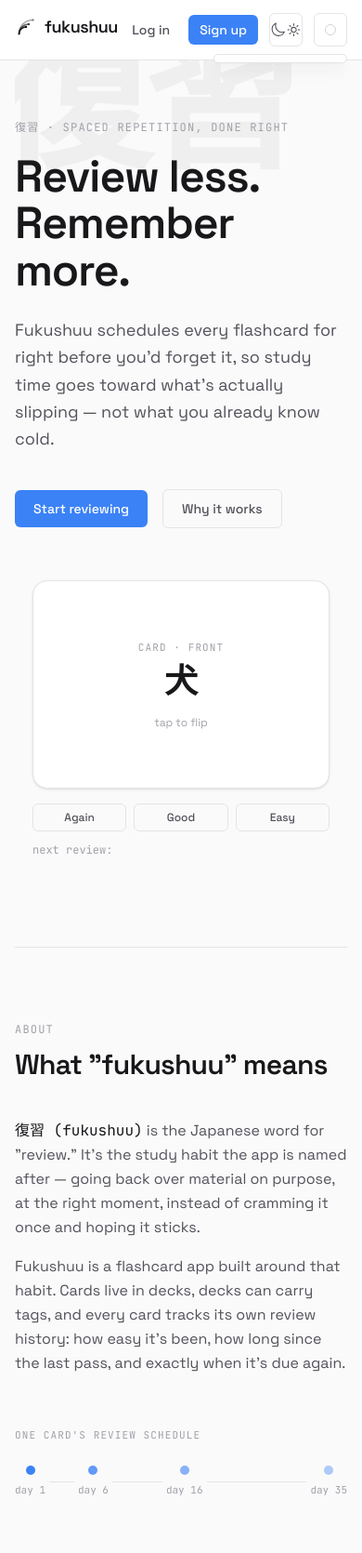
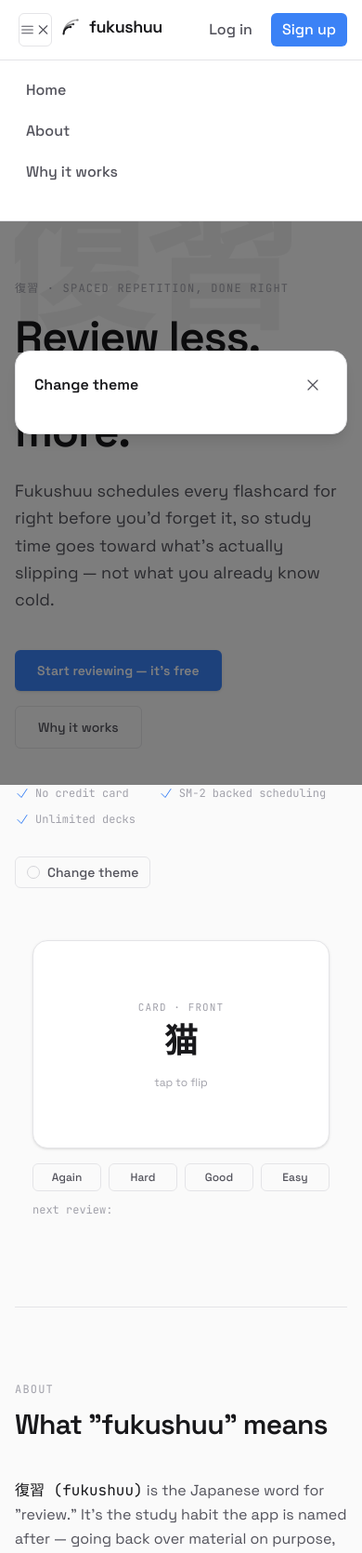
Before and after one commit to JosephCanzana/Fukushuu, a Django app: page / in a window 390 px wide. Shown: the top 1670 px of the page at 93% size. Run offline with Django 5.2, Linux system fonts and the light colour scheme; style sheets or scripts are compiled from the project's sources; some libraries are stand-ins or nearby versions.

Commit message:
Update: landing page, more responsive navbar Add: theme changing to local storage, templates/includes/theme-switcher.html

```diff
--- a/pages/templates/pages/landing.html
+++ b/pages/templates/pages/landing.html
@@ -1,4 +1,5 @@
 {% extends "base_public.html" %}
+{% load static %}
 
 {% block title %}Fukushuu — review that sticks{% endblock %}
 
@@ -26,19 +27,45 @@
             </p>
             <div class="mt-10 flex flex-wrap items-center gap-4">
                 <a href="{% url 'accounts:landing' %}"
-                   class="px-5 py-2.5 text-sm font-medium rounded-md bg-accent text-white hover:bg-accent-hover">
-                    Start reviewing
+                   class="px-6 py-3 text-sm font-semibold rounded-md bg-accent text-white hover:bg-accent-hover shadow-sm">
+                    Start reviewing — it's free
                 </a>
                 <a href="#why"
-                   class="px-5 py-2.5 text-sm font-medium rounded-md text-txt-secondary border border-border hover:bg-surface-alt">
+                   class="px-6 py-3 text-sm font-medium rounded-md text-txt-secondary border border-border hover:bg-surface-alt">
                     Why it works
                 </a>
             </div>
+
+            <!-- Quick trust strip — reinforces the CTA with concrete, scannable
+               reasons to click rather than another paragraph of copy. -->
+            <dl class="mt-10 flex flex-wrap gap-x-8 gap-y-3 font-mono text-xs text-txt-muted">
+                <div class="flex items-center gap-1.5">
+                    <svg class="size-4 text-accent" aria-hidden="true">
+                        <use href="{% static 'icons/sprite.svg' %}#check"></use>
+                    </svg>
+                    <span>No credit card</span>
+                </div>
+                <div class="flex items-center gap-1.5">
+                    <svg class="size-4 text-accent" aria-hidden="true">
+                        <use href="{% static 'icons/sprite.svg' %}#check"></use>
+                    </svg>
+                    <span>SM-2 backed scheduling</span>
+                </div>
+                <div class="flex items-center gap-1.5">
+                    <svg class="size-4 text-accent" aria-hidden="true">
+                        <use href="{% static 'icons/sprite.svg' %}#check"></use>
+                    </svg>
+                    <span>Unlimited decks</span>
+                </div>
+            </dl>
+
+            <!-- Change theme — extracted to includes/theme-switcher.html -->
+            <div class="mt-8">
+                {% include "includes/theme-switcher.html" %}
+            </div>
         </div>
 
-        <!-- A real, tappable flashcard — the actual product, not a mockup of it.
-           Grading it plays out the exact idea the "why it helps" section
-           explains below: better grades push the next review further out. -->
+        <!-- A real, tappable flashcard  -->
         <div x-data="{ flipped: false, next: null }"
              class="[perspective:1000px] w-full max-w-xs mx-auto md:mx-0 md:ml-auto">
             <div class="relative h-56 transition-transform duration-500 [transform-style:preserve-3d] cursor-pointer"
@@ -46,26 +73,30 @@
                  @click="flipped = !flipped">
                 <div class="absolute inset-0 [backface-visibility:hidden] rounded-2xl border border-border bg-surface shadow-sm flex flex-col items-center justify-center gap-2 p-6">
                     <p class="font-mono text-[11px] uppercase tracking-widest text-txt-muted">card &middot; front</p>
-                    <p class="font-main text-4xl font-semibold text-txt-primary">&#29356;</p>
+                    <p class="font-main text-4xl font-semibold text-txt-primary">&#29483;</p>
                     <p class="text-xs text-txt-muted mt-2">tap to flip</p>
                 </div>
                 <div class="absolute inset-0 [backface-visibility:hidden] [transform:rotateY(180deg)] rounded-2xl border border-border bg-surface-alt flex flex-col items-center justify-center gap-1 p-6">
                     <p class="font-mono text-[11px] uppercase tracking-widest text-txt-muted">card &middot; back</p>
-                    <p class="font-main text-2xl font-semibold text-txt-primary">dog</p>
-                    <p class="text-xs text-txt-secondary">inu</p>
+                    <p class="font-main text-2xl font-semibold text-txt-primary">cat</p>
+                    <p class="text-xs text-txt-secondary">neko</p>
                 </div>
             </div>
 
-            <div class="mt-4 grid grid-cols-3 gap-2" x-show="flipped" x-cloak>
-                <button type="button" @click="next = 'tomorrow'; flipped = false"
+            <div class="mt-4 grid grid-cols-4 gap-2" x-show="flipped" x-cloak>
+                <button type="button" @click="next = '1 minute'; flipped = false"
                         class="px-2 py-1.5 rounded-md border border-border text-xs font-medium text-txt-secondary hover:bg-surface-alt">
                     Again
                 </button>
-                <button type="button" @click="next = 'in 6 days'; flipped = false"
+                <button type="button" @click="next = '5 min'; flipped = false"
+                        class="px-2 py-1.5 rounded-md border border-border text-xs font-medium text-txt-secondary hover:bg-surface-alt">
+                    Hard
+                </button>
+                <button type="button" @click="next = '10 min'; flipped = false"
                         class="px-2 py-1.5 rounded-md border border-border text-xs font-medium text-txt-secondary hover:bg-surface-alt">
                     Good
                 </button>
-                <button type="button" @click="next = 'in 13 days'; flipped = false"
+                <button type="button" @click="next = '1 day'; flipped = false"
                         class="px-2 py-1.5 rounded-md border border-border text-xs font-medium text-txt-secondary hover:bg-surface-alt">
                     Easy
                 </button>
@@ -178,24 +209,63 @@
     </div>
 </section>
 
-<!-- Under the hood -->
-<section class="py-20 border-t border-border">
-    <p class="font-mono text-xs tracking-widest uppercase text-txt-muted mb-3">under the hood</p>
-    <h2 class="font-main font-semibold text-3xl text-txt-primary tracking-tight mb-8">
-        Built with
-    </h2>
-    <div class="flex flex-wrap gap-3 font-mono text-sm">
-        <span class="px-3 py-1.5 rounded-md border border-border bg-surface-alt text-txt-secondary">Django</span>
-        <span class="px-3 py-1.5 rounded-md border border-border bg-surface-alt text-txt-secondary">PostgreSQL</span>
-        <span class="px-3 py-1.5 rounded-md border border-border bg-surface-alt text-txt-secondary">Tailwind CSS</span>
-        <span class="px-3 py-1.5 rounded-md border border-border bg-surface-alt text-txt-secondary">Alpine.js</span>
-        <span class="px-3 py-1.5 rounded-md border border-border bg-surface-alt text-txt-secondary">Docker</span>
+<!-- Footer -->
+<footer class="border-t border-border">
+    <div class="py-14 grid gap-10 sm:grid-cols-2 lg:grid-cols-[1.3fr_0.9fr_0.9fr_1fr]">
+        <div>
+            {% include "includes/logo.html" %}
+            <p class="mt-4 text-sm text-txt-secondary max-w-xs leading-relaxed">
+                Spaced repetition, done right. Review less, remember more.
+            </p>
+            <a href="{% url 'accounts:landing' %}"
+               class="mt-5 inline-block px-4 py-2 text-sm font-medium rounded-md bg-accent text-white hover:bg-accent-hover">
+                Start reviewing
+            </a>
+        </div>
+
+        <div>
+            <p class="font-mono text-[11px] uppercase tracking-widest text-txt-muted mb-4">Product</p>
+            <ul class="space-y-2.5 text-sm text-txt-secondary">
+                <li><a href="{% url 'pages:landing' %}#about" class="hover:text-txt-primary">About</a></li>
+                <li><a href="{% url 'pages:landing' %}#why" class="hover:text-txt-primary">Why it works</a></li>
+                {# placeholder — swap for {% url %} once accounts routes are named #}
+                <li><a href="#" class="hover:text-txt-primary">Log in</a></li>
+            </ul>
+        </div>
+
+        <div>
+            <p class="font-mono text-[11px] uppercase tracking-widest text-txt-muted mb-4">Legal</p>
+            <ul class="space-y-2.5 text-sm text-txt-secondary">
+                {# placeholder hrefs — swap once pages:privacy / pages:terms exist #}
+                <li><a href="#" class="hover:text-txt-primary">Privacy policy</a></li>
+                <li><a href="#" class="hover:text-txt-primary">Terms of service</a></li>
+            </ul>
+        </div>
+
+        <div>
+            <p class="font-mono text-[11px] uppercase tracking-widest text-txt-muted mb-4">Contact</p>
+            <ul class="space-y-2.5 text-sm text-txt-secondary">
+                {# placeholder contact details — swap for real values before launch #}
+                <li class="flex items-center gap-2">
+                    <svg class="size-4 text-txt-muted shrink-0" aria-hidden="true">
+                        <use href="{% static 'icons/sprite.svg' %}#envelope"></use>
+                    </svg>
+                    <a href="mailto:hello@fukushuu.app" class="hover:text-txt-primary">hello@fukushuu.app</a>
+                </li>
+                <li class="flex items-center gap-2">
+                    <svg class="size-4 text-txt-muted shrink-0" aria-hidden="true">
+                        <use href="{% static 'icons/sprite.svg' %}#phone"></use>
+                    </svg>
+                    <a href="tel:+10000000000" class="hover:text-txt-primary">+1 (000) 000-0000</a>
+                </li>
+            </ul>
+        </div>
     </div>
-</section>
 
-<footer class="py-10 border-t border-border flex items-center justify-between text-txt-muted">
-    {% include "includes/logo.html" %}
-    <span class="font-mono text-xs">&copy; {% now "Y" %} Fukushuu</span>
+    <div class="py-6 border-t border-border flex flex-wrap items-center justify-between gap-2 text-txt-muted">
+        <span class="font-mono text-xs">&copy; {% now "Y" %} Fukushuu</span>
+        <span class="font-mono text-xs">Made for people who forget on purpose, not on accident.</span>
+    </div>
 </footer>
 
 {% endblock %}
--- a/templates/base.html
+++ b/templates/base.html
@@ -7,10 +7,25 @@
 <title>{% block title %}Fukushuu{% endblock %}</title>
 <script>
     (function () {
-        var stored = localStorage.getItem('color-scheme');
-        var prefersDark = window.matchMedia('(prefers-color-scheme: dark)').matches;
-        document.documentElement.classList.toggle('dark', stored ? stored === 'dark' : prefersDark);
-    })();
+var stored = localStorage.getItem('color-scheme');
+var prefersDark = window.matchMedia('(prefers-color-scheme: dark)').matches;
+document.documentElement.classList.toggle('dark', stored ? stored === 'dark' : prefersDark);
+})();
+</script>
+
+<!-- Restores the visitor's saved color preset (see the "Change theme" modal
+   in landing.html) before any stylesheet loads, so there's no flash of
+   theme-neutral on refresh — same reasoning as the dark-mode script above.
+   Keep this hardcoded preset id list in sync with the `presets` array in
+   landing.html's theme modal. -->
+<script>
+    (function () {
+var stored = localStorage.getItem('theme-preset');
+if (stored) {
+    document.documentElement.classList.remove('theme-neutral', 'theme-slate', 'theme-forest');
+    document.documentElement.classList.add('theme-' + stored);
+}
+})();
 </script>
 
 <link rel="stylesheet" href="{% static 'css/output.css' %}">
--- a/templates/includes/navbar.html
+++ b/templates/includes/navbar.html
@@ -1,31 +1,62 @@
 {% load static %}
 {# Public-facing top navigation bar. Included by base_public.html. #}
-{# TODO: swap the '#' hrefs for {% url %} tags once accounts/pages routes are named. #}
-<nav class="border-b sticky top-0 z-100 border-border bg-surface">
-    <div class="max-w-6xl mx-auto px-4 h-16 flex items-center justify-between">
-        <a href="#" class="hover:opacity-80 text-txt-primary">
-            {% include "includes/logo.html" %}
-        </a>
+{# TODO: swap the remaining '#' hrefs for {% url %} tags once accounts routes are named. #}
+<nav class="border-b sticky top-0 z-100 border-border bg-surface"
+     x-data="{ mobileOpen: false }">
+    <div class="max-w-6xl mx-auto px-4 h-16 flex items-center justify-between gap-4">
+        <div class="flex items-center gap-2">
+
+            <!-- Hamburger toggle — mobile only, opens the panel below. -->
+            <button type="button"
+                    @click="mobileOpen = !mobileOpen"
+                    :aria-expanded="mobileOpen"
+                    aria-label="Toggle navigation menu"
+                    aria-haspopup="true"
+                    class="md:hidden ml-1 w-9 h-9 flex items-center justify-center rounded-md text-txt-secondary border border-border hover:bg-surface-alt">
+                <svg x-show="!mobileOpen" aria-hidden="true" class="size-5">
+                    <use href="{% static 'icons/sprite.svg' %}#bars-3"></use>
+                </svg>
+                <svg x-show="mobileOpen" x-cloak aria-hidden="true" class="size-5">
+                    <use href="{% static 'icons/sprite.svg' %}#x-mark"></use>
+                </svg>
+            </button>
+            <a href="{% url 'pages:landing' %}" class="hover:opacity-80 text-txt-primary shrink-0">
+                {% include "includes/logo.html" %}
+            </a>
+        </div>
+
+        <!-- Primary links — visible md+, collapse into the hamburger panel below md. -->
+        <div class="hidden md:flex items-center gap-1 text-base font-medium">
+            <a href="{% url 'pages:landing' %}"
+               class="px-3 py-1.5 rounded-md text-txt-secondary hover:bg-surface-alt hover:text-txt-primary">
+                Home
+            </a>
+            <a href="{% url 'pages:landing' %}#about"
+               class="px-3 py-1.5 rounded-md text-txt-secondary hover:bg-surface-alt hover:text-txt-primary">
+                About
+            </a>
+            <a href="{% url 'pages:landing' %}#why"
+               class="px-3 py-1.5 rounded-md text-txt-secondary hover:bg-surface-alt hover:text-txt-primary">
+                Why it works
+            </a>
+        </div>
 
         <div class="flex items-center gap-2">
             <a href="#"
-               class="px-3 py-1.5 text-sm font-medium rounded-md text-txt-secondary hover:bg-surface-alt">
+               class=" px-3 py-1.5 text-base font-medium rounded-md text-txt-secondary hover:bg-surface-alt">
                 Log in
             </a>
             <a href="{% url 'accounts:landing' %}"
-               class="px-3 py-1.5 text-sm font-medium rounded-md bg-accent text-white hover:bg-accent-hover">
+               class="px-3 py-1.5 text-base font-medium rounded-md bg-accent text-white hover:bg-accent-hover">
                 Sign up
             </a>
 
-            <!-- Light/dark toggle — independent of the theme preset (neutral/slate),
-               which is a separate, settings-page-controlled choice. Persists to
-               localStorage; base.html applies the stored value before first paint
-               to avoid a flash of the wrong mode. -->
+            <!-- Light/dark toggle -->
             <button type="button"
                     x-data="{ dark: document.documentElement.classList.contains('dark') }"
                     @click="dark = !dark; document.documentElement.classList.toggle('dark', dark); localStorage.setItem('color-scheme', dark ? 'dark' : 'light')"
                     :aria-label="dark ? 'Switch to light mode' : 'Switch to dark mode'"
-                    class="ml-1 w-9 h-9 flex items-center justify-center rounded-md text-txt-secondary border border-border hover:bg-surface-alt">
+                    class="hidden md:show ml-1 w-9 h-9 flex items-center justify-center rounded-md text-txt-secondary border border-border hover:bg-surface-alt">
                 <svg x-show="!dark" aria-hidden="true" class="size-5">
                     <use href="{% static 'icons/sprite.svg' %}#moon"></use>
                 </svg>
@@ -34,61 +65,39 @@
                 </svg>
             </button>
 
-            <!-- TEMPORARY — preset picker for trying out color presets before the
-               real settings-page picker exists. Not persisted anywhere. A list
-               instead of a toggle: adding a future preset is one more entry in
-               `presets` below, no extra branching or markup. -->
-            <div x-data="{
-                    open: false,
-                    presets: [
-                        { id: 'neutral', label: 'Neutral', accent: '#3B82F6' },
-                        { id: 'slate',   label: 'Nova',   accent: '#6366F1' },
-                        { id: 'forest',   label: 'Macha',   accent: '#65A30D' },
-                    ],
-                    preset: document.documentElement.classList.contains('theme-slate') ? 'slate' : 'neutral',
-                    select(id) {
-                        this.preset = id;
-                        document.documentElement.classList.remove(...this.presets.map(p => 'theme-' + p.id));
-                        document.documentElement.classList.add('theme-' + id);
-                        this.open = false;
-                    }
-                 }"
-                 @click.outside="open = false"
-                 @keydown.escape="open = false"
-                 class="relative ml-1">
-                <button type="button"
-                        @click="open = !open"
-                        :aria-expanded="open"
-                        :aria-label="`Color preset: ${presets.find(p => p.id === preset).label}. Click to change.`"
-                        aria-haspopup="listbox"
-                        class="w-9 h-9 flex items-center justify-center rounded-md text-txt-secondary border border-border hover:bg-surface-alt">
-                    <span class="w-3 h-3 rounded-full border border-border-strong"
-                          :style="`background-color: ${presets.find(p => p.id === preset).accent}`"
-                          aria-hidden="true"></span>
-                </button>
+        </div>
+    </div>
 
-                <ul x-show="open"
-                    x-cloak
-                    x-transition.origin.top.right
-                    role="listbox"
-                    class="absolute right-0 mt-2 w-36 py-1 rounded-md border border-border bg-surface shadow-lg z-10">
-                    <template x-for="p in presets" :key="p.id">
-                        <li role="option"
-                            :aria-selected="preset === p.id"
-                            @click="select(p.id)"
-                            :class="preset === p.id ? 'text-txt-primary' : 'text-txt-secondary'"
-                            class="flex items-center gap-2 px-3 py-1.5 text-sm cursor-pointer hover:bg-surface-alt">
-                            <span class="w-2.5 h-2.5 rounded-full border border-border-strong"
-                                  :style="`background-color: ${p.accent}`"
-                                  aria-hidden="true"></span>
-                            <span x-text="p.label"></span>
-                            <svg x-show="preset === p.id" x-cloak aria-hidden="true" class="ml-auto size-4 text-accent">
-                                <use href="{% static 'icons/sprite.svg' %}#check"></use>
-                            </svg>
-                        </li>
-                    </template>
-                </ul>
-            </div>
+    <!-- Mobile nav panel — mirrors the md+ links above plus the items hidden
+       at that breakpoint (Log in). Closes itself on link tap. -->
+    <div x-show="mobileOpen"
+         x-cloak
+         x-transition
+         class="md:hidden border-t border-border bg-surface">
+        <div class="max-w-6xl mx-auto px-4 py-3 flex flex-col gap-1 text-base font-medium">
+            <a href="{% url 'pages:landing' %}"
+               @click="mobileOpen = false"
+               class="px-3 py-2 rounded-md text-txt-secondary hover:bg-surface-alt hover:text-txt-primary">
+                Home
+            </a>
+            <a href="{% url 'pages:landing' %}#about"
+               @click="mobileOpen = false"
+               class="px-3 py-2 rounded-md text-txt-secondary hover:bg-surface-alt hover:text-txt-primary">
+                About
+            </a>
+            <a href="{% url 'pages:landing' %}#why"
+               @click="mobileOpen = false"
+               class="px-3 py-2 rounded-md text-txt-secondary hover:bg-surface-alt hover:text-txt-primary">
+                Why it works
+            </a>
+            <button type="button"
+                    x-data="{ dark: document.documentElement.classList.contains('dark') }"
+                    @click="dark = !dark; document.documentElement.classList.toggle('dark', dark); localStorage.setItem('color-scheme', dark ? 'dark' : 'light')"
+                    :aria-label="dark ? 'Switch to light mode' : 'Switch to dark mode'"
+                    class="flex items-center gap-3 px-3 py-2 rounded-md text-txt-secondary hover:bg-surface-alt hover:text-txt-primary text-left">
+
+                <span x-text="dark ? 'Light mode' : 'Dark mode'"></span>
+            </button>
         </div>
     </div>
 </nav>
--- /dev/null
+++ b/templates/includes/theme-switcher.html
@@ -0,0 +1,106 @@
+{% load static %}
+{# Reusable "Change theme" control — toggle button + modal grid of presets. #}
+{# Self-contained: all state lives in this component's own x-data, so it's #}
+{# safe to {% include %} more than once on the same page (e.g. once in the #}
+{# public navbar, once in the app sidebar) without the two copies fighting #}
+{# over shared state. #}
+{# #}
+{# Usage: #}
+{#   {% include "includes/theme-switcher.html" %} #}
+{#   {% include "includes/theme-switcher.html" with compact=True %}  (icon-only, no "Change theme" label — for tight spots like a sidebar rail) #}
+{# #}
+{# Keep the `presets` array below in sync with the hardcoded preset id list #}
+{# in base.html's restore script (<head>), which is what actually prevents #}
+{# the flash-of-neutral on refresh — this component just seeds its initial #}
+{# `preset` from whatever class that script already applied. #}
+<div x-data="{
+        open: false,
+        presets: [
+            { id: 'neutral', label: 'Neutral', accent: '#3B82F6' },
+            { id: 'slate',   label: 'Nova',    accent: '#6366F1' },
+            { id: 'forest',  label: 'Macha',   accent: '#65A30D' },
+        ],
+        preset: (Array.from(document.documentElement.classList)
+                    .find(c => c.startsWith('theme-')) || 'theme-neutral')
+                    .replace('theme-', ''),
+        current() {
+            return this.presets.find(p => p.id === this.preset) || this.presets[0];
+        },
+        select(id) {
+            this.preset = id;
+            document.documentElement.classList.remove(...this.presets.map(p => 'theme-' + p.id));
+            document.documentElement.classList.add('theme-' + id);
+            localStorage.setItem('theme-preset', id);
+            this.open = false;
+        }
+     }"
+     @keydown.escape.window="open = false">
+    {% if compact %}
+    <button type="button"
+            @click="open = true"
+            :aria-label="`Change theme. Current: ${current().label}`"
+            class="w-9 h-9 flex items-center justify-center rounded-md text-txt-secondary border border-border hover:bg-surface-alt">
+        <span class="w-4 h-4 rounded-full border border-border-strong shrink-0"
+              :style="`background-color: ${current().accent}`"
+              aria-hidden="true"></span>
+    </button>
+    {% else %}
+    <button type="button"
+            @click="open = true"
+            :aria-label="`Change theme. Current: ${current().label}`"
+            class="inline-flex items-center gap-2 px-3 py-1.5 rounded-md border border-border text-sm font-medium text-txt-secondary hover:bg-surface-alt">
+        <span class="w-3.5 h-3.5 rounded-full border border-border-strong shrink-0"
+              :style="`background-color: ${current().accent}`"
+              aria-hidden="true"></span>
+        Change theme
+    </button>
+    {% endif %}
+
+    <!-- Modal — backdrop click or Escape closes it; clicking inside the
+       panel doesn't (@click.stop). -->
+    <div x-show="open"
+         x-cloak
+         x-transition.opacity
+         @click="open = false"
+         class="fixed inset-0 z-50 flex items-center justify-center p-4 bg-black/50"
+         role="dialog"
+         aria-modal="true"
+         aria-label="Choose a color theme">
+        <div @click.stop
+             x-show="open"
+             x-transition
+             class="w-full max-w-sm rounded-2xl border border-border bg-surface p-5 shadow-lg">
+            <div class="flex items-center justify-between mb-4">
+                <h3 class="font-main font-semibold text-txt-primary">Change theme</h3>
+                <button type="button"
+                        @click="open = false"
+                        aria-label="Close"
+                        class="w-8 h-8 flex items-center justify-center rounded-md text-txt-secondary hover:bg-surface-alt">
+                    <svg class="size-5" aria-hidden="true">
+                        <use href="{% static 'icons/sprite.svg' %}#x-mark"></use>
+                    </svg>
+                </button>
+            </div>
+
+            <!-- Grid + scroll cap: stays tidy at 3 presets today and doesn't
+               need a redesign if that grows to 10+. -->
+            <div class="grid grid-cols-2 sm:grid-cols-3 gap-2 max-h-72 overflow-y-auto"
+                 role="listbox"
+                 aria-label="Color themes">
+                <template x-for="p in presets" :key="p.id">
+                    <button type="button"
+                            @click="select(p.id)"
+                            role="option"
+                            :aria-selected="preset === p.id"
+                            :class="preset === p.id ? 'border-accent bg-accent-soft' : 'border-border hover:bg-surface-alt'"
+                            class="flex flex-col items-center gap-2 px-3 py-3 rounded-lg border transition-colors">
+                        <span class="w-6 h-6 rounded-full border border-border-strong"
+                              :style="`background-color: ${p.accent}`"
+                              aria-hidden="true"></span>
+                        <span class="text-xs font-medium text-txt-secondary" x-text="p.label"></span>
+                    </button>
+                </template>
+            </div>
+        </div>
+    </div>
+</div>
```
Also changed, not shown: AGENTS.md (+38 -33 lines).
